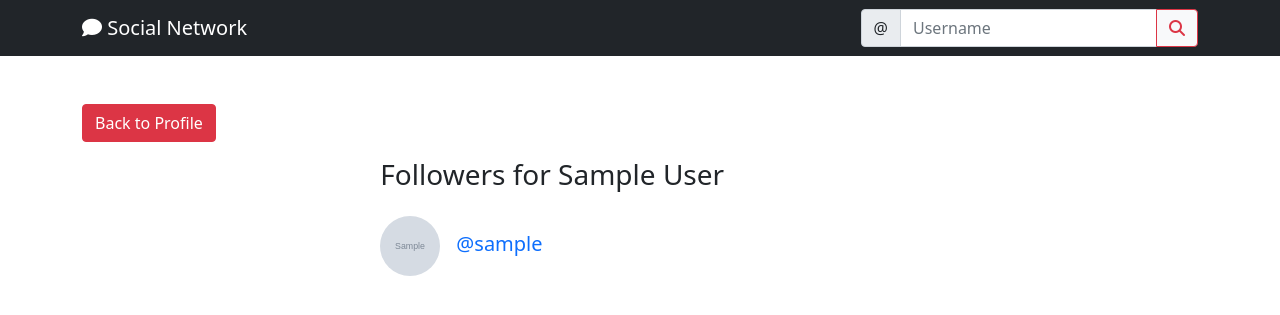
After one commit to bekzod818/SocialMediaWebSite, a Django app: page /social/profile/1/followers/ in a window 1280 px wide. The commit adds this page. Shown: the top 315 px of the page. Run offline with Django 3.2, Linux system fonts and the light colour scheme; tables that the repository leaves empty hold one stand-in row (values such as "Sample post"); grey boxes marked "Sample" are stand-in pictures; some libraries are stand-ins or nearby versions.

Commit message:
improvment 2

```diff
--- a/social/urls.py
+++ b/social/urls.py
@@ -1,6 +1,6 @@
 from django.urls import path
 from .views import PostListView, PostDetailView, PostEditView, PostDeleteView, CommentDeleteView, ProfileView, \
-    ProfileEditView, AddFollower, RemoveFollower, AddLike, AddDislike, UserSearch
+    ProfileEditView, AddFollower, RemoveFollower, AddLike, AddDislike, UserSearch, ListFollowers
 
 urlpatterns = [
     path('', PostListView.as_view(), name='post-list'),
@@ -12,6 +12,7 @@ urlpatterns = [
     path('post/<int:pk>/dislike/', AddDislike.as_view(), name='dislike'),
     path('profile/<int:pk>/', ProfileView.as_view(), name="profile"),
     path('profile/edit/<int:pk>/', ProfileEditView.as_view(), name="profile-edit"),
+    path('profile/<int:pk>/followers/', ListFollowers.as_view(), name="list-followers"),
     path('profile/<int:pk>/followers/add/', AddFollower.as_view(), name='add-follower'),
     path('profile/<int:pk>/followers/remove/', RemoveFollower.as_view(), name='remove-follower'),
     path('search/', UserSearch.as_view(), name='profile-search'),
--- a/social/views.py
+++ b/social/views.py
@@ -240,3 +240,16 @@ class UserSearch(View):
         }
 
         return render(request, 'social/search.html', context)
+
+
+class ListFollowers(View):
+    def get(self, request, pk, *args, **kwargs):
+        profile = UserProfile.objects.get(pk=pk)
+        followers = profile.followers.all()
+
+        context = {
+            'profile': profile,
+            'followers': followers,
+        }
+
+        return render(request, "social/followers_list.html", context)
--- a/templates/landing/navbar.html
+++ b/templates/landing/navbar.html
@@ -26,7 +26,7 @@
             <ul class="navbar-nav mb-2 mb-lg-0">
                 {% if user.is_authenticated %}
                     <li class="nav-item">
-                        <a class="nav-link active" aria-current="page" href="{% url 'profile' user.profile.pk %}"><i class="fas fa-user" style='color: white;'></i> {{ user.username|title }}</a>
+                        <a class="nav-link active" aria-current="page" href="{% url 'profile' request.user.profile.pk %}"><i class="fas fa-user" style='color: white;'></i> {{ request.user.username|title }}</a>
                     </li>
                     <li class="nav-item">
                         <a class="nav-link active" aria-current="page" href="{% url 'account_logout' %}"><i class="fas fa-sign-out-alt"></i> Log Out</a>
--- /dev/null
+++ b/templates/social/followers_list.html
@@ -0,0 +1,36 @@
+{% extends 'landing/base.html' %}
+
+{% block title %}
+    Followers List
+{% endblock %}
+
+{% block content %}
+    <div class="container">
+        <div class="row mt-5">
+            <div class="col-md-3 col-sm-12">
+                <a href="{% url 'profile' profile.pk %}" class="btn btn-danger">Back to Profile</a>
+            </div>
+        </div>
+    </div>
+    <div class="row justify-content-center mt-3">
+        <div class="col-md-5 col-sm-12">
+            {% if profile.name %}
+                <h3>Followers for {{ profile.name }}</h3>
+            {% else %}
+                <h3>Followers for @{{ profile.user.username }}</h3>
+            {% endif %}
+        </div>
+    </div>
+    {% for follower in followers %}
+        <div class="row justify-content-center">
+            <div class="col-md-5 col-sm-12 positive-relative my-3">
+                <a href="{% url 'profile' follower.profile.pk %}" class="user-link">
+                    <img src="{{ follower.profile.picture.url }}" class="rounded-circle post-img" height="60" width="60">
+                </a>
+                <a href="{% url 'profile' follower.profile.pk %}" class="user-link">
+                    <h5 class="mt-3">@{{ follower.username }}</h5>
+                </a>
+            </div>
+        </div>
+    {% endfor %}
+{% endblock %}
```
Also changed, not shown: templates/social/profile.html (+18 -14 lines).
